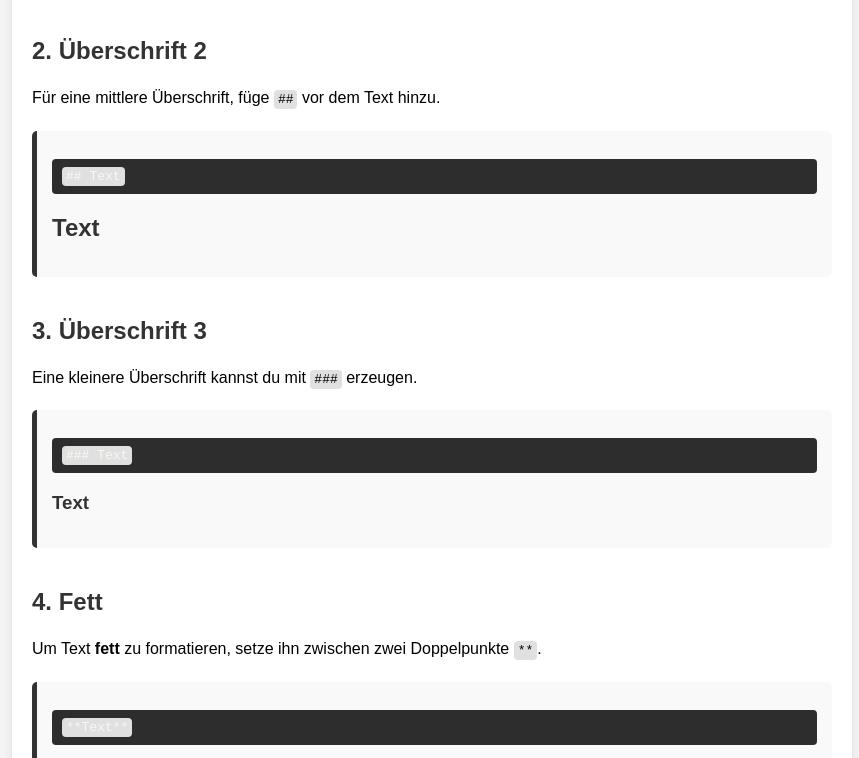
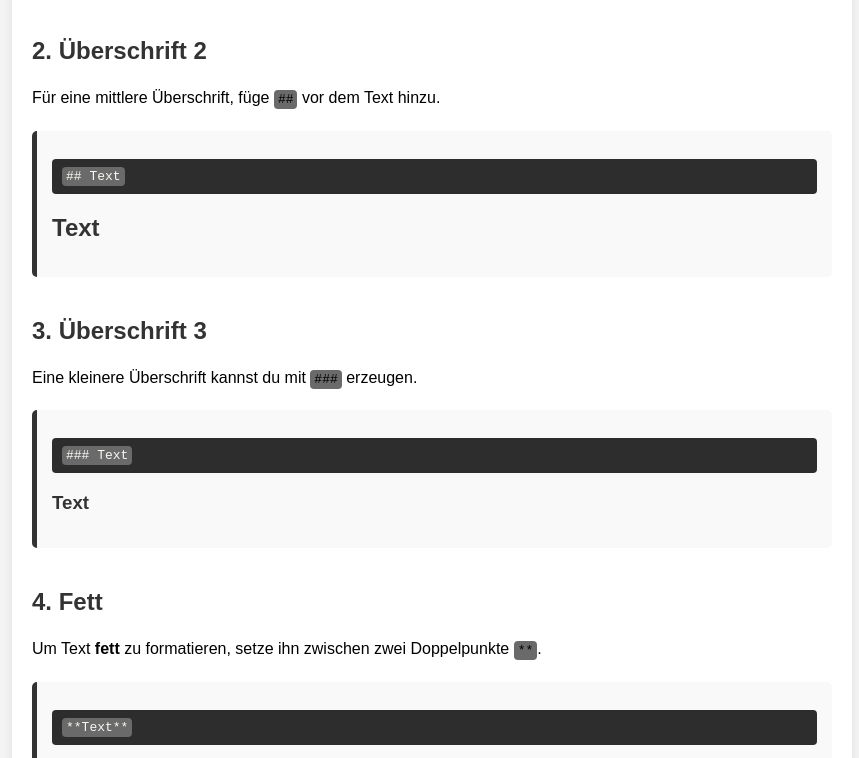
Before and after one commit to mrcodespace/snippet, a plain HTML site: page index.html in a window 1280 px wide. Shown: the part 471-1229 px from the top of the page, without its empty margins (208-1067 px from the left). Drawn offline with Linux system fonts and the light colour scheme.

Commit message:
Update styles.css

```diff
--- a/styles.css
+++ b/styles.css
@@ -43,7 +43,7 @@ pre {
 }
 
 code {
-    background: #e0e0e0;
+    background: #6a6a6a;
     padding: 2px 4px;
     border-radius: 4px;
 }
```
